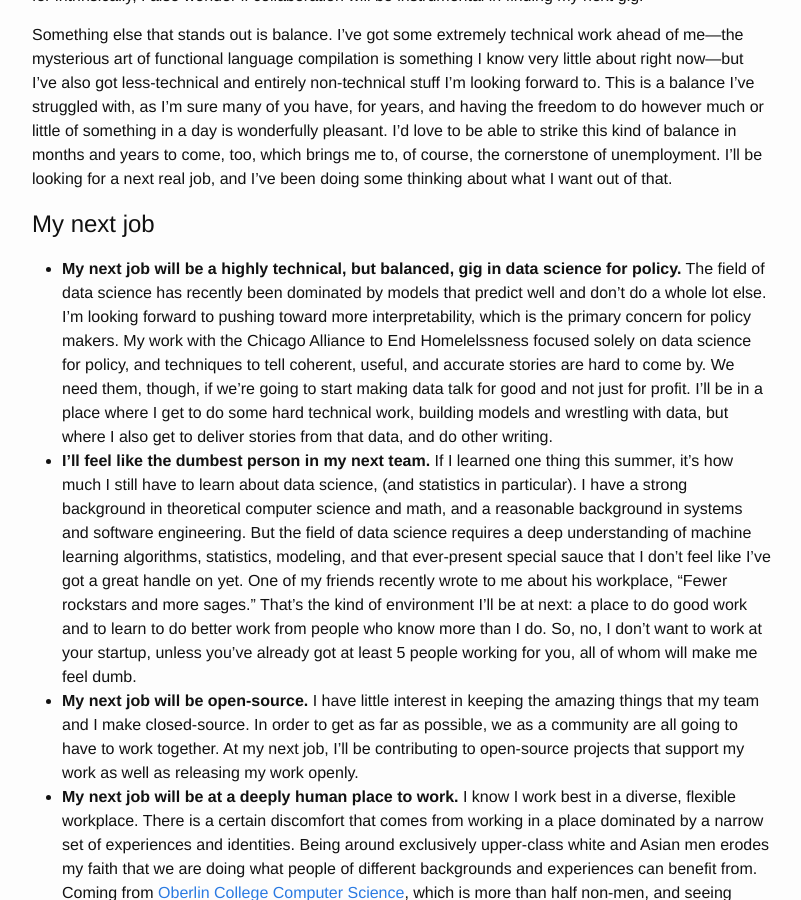
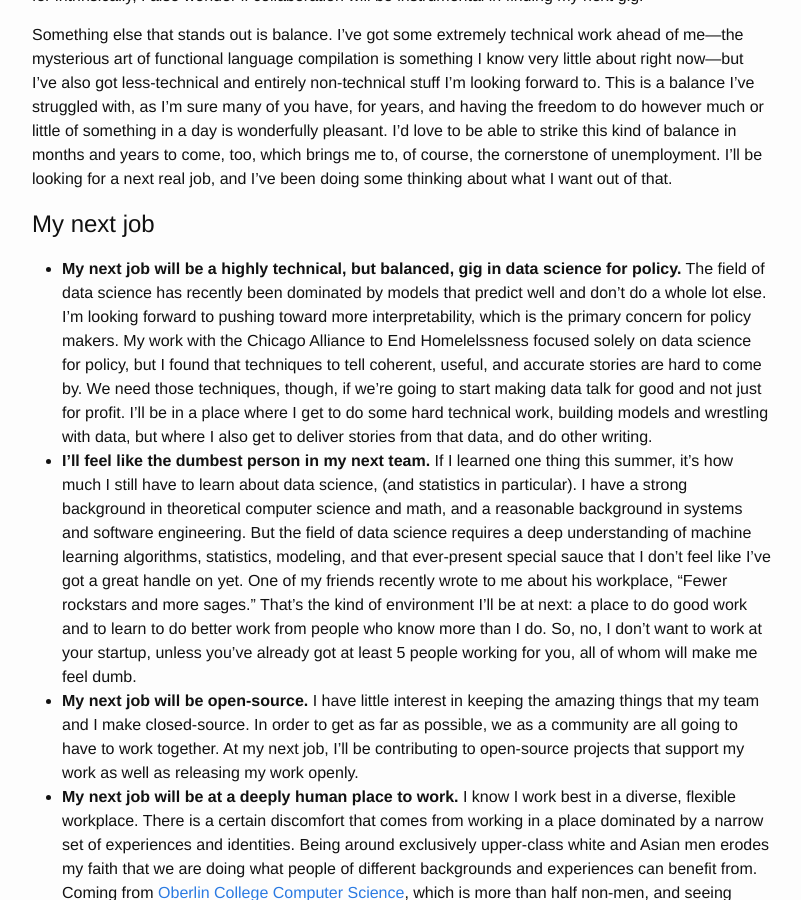
Before and after one commit to ihmccreery/ihmccreery.github.io, a Jekyll site: the page built from _posts/2014-09-05-on-funemployment-and-my-next-job.md, in a window 1280 px wide and 900 px high, scrolled down 1431 px. Shown: the whole window, without its empty margins (238-1039 px from the left). Built offline with Jekyll 4.4.1, drawn with Linux system fonts in a browser that asks for light colours.

Commit message:
2014-09-05-on-funemployment-and-my-next-job edits

```diff
--- a/_posts/2014-09-05-on-funemployment-and-my-next-job.md
+++ b/_posts/2014-09-05-on-funemployment-and-my-next-job.md
@@ -82,10 +82,10 @@ My next job
 - **My next job will be a highly technical, but balanced, gig in data science for policy.**  The field of data science
   has recently been dominated by models that predict well and don't do a whole lot else.  I'm looking forward to pushing
   toward more interpretability, which is the primary concern for policy makers.  My work with the Chicago Alliance to
-  End Homelelssness focused solely on data science for policy, and techniques to tell coherent, useful, and accurate
-  stories are hard to come by.  We need them, though, if we're going to start making data talk for good and not just for
-  profit.  I'll be in a place where I get to do some hard technical work, building models and wrestling with data, but
-  where I also get to deliver stories from that data, and do other writing.
+  End Homelelssness focused solely on data science for policy, but I found that techniques to tell coherent, useful, and
+  accurate stories are hard to come by.  We need those techniques, though, if we're going to start making data talk for
+  good and not just for profit.  I'll be in a place where I get to do some hard technical work, building models and
+  wrestling with data, but where I also get to deliver stories from that data, and do other writing.
 - **I'll feel like the dumbest person in my next team.**  If I learned one thing this summer, it's how much I
   still have to learn about data science, (and statistics in particular).  I have a strong background in theoretical
   computer science and math, and a reasonable background in systems and software engineering.  But the field of data
```
